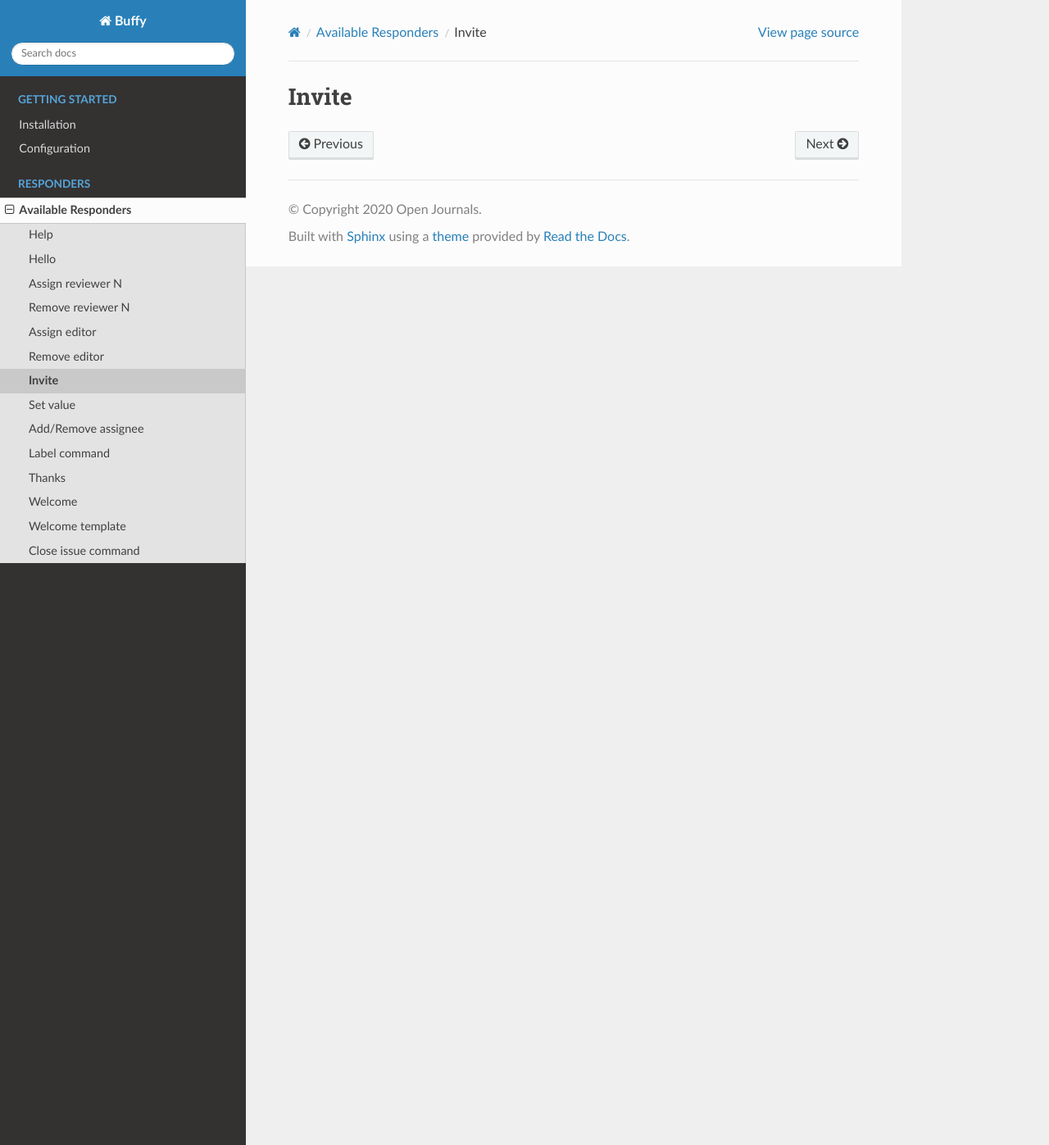
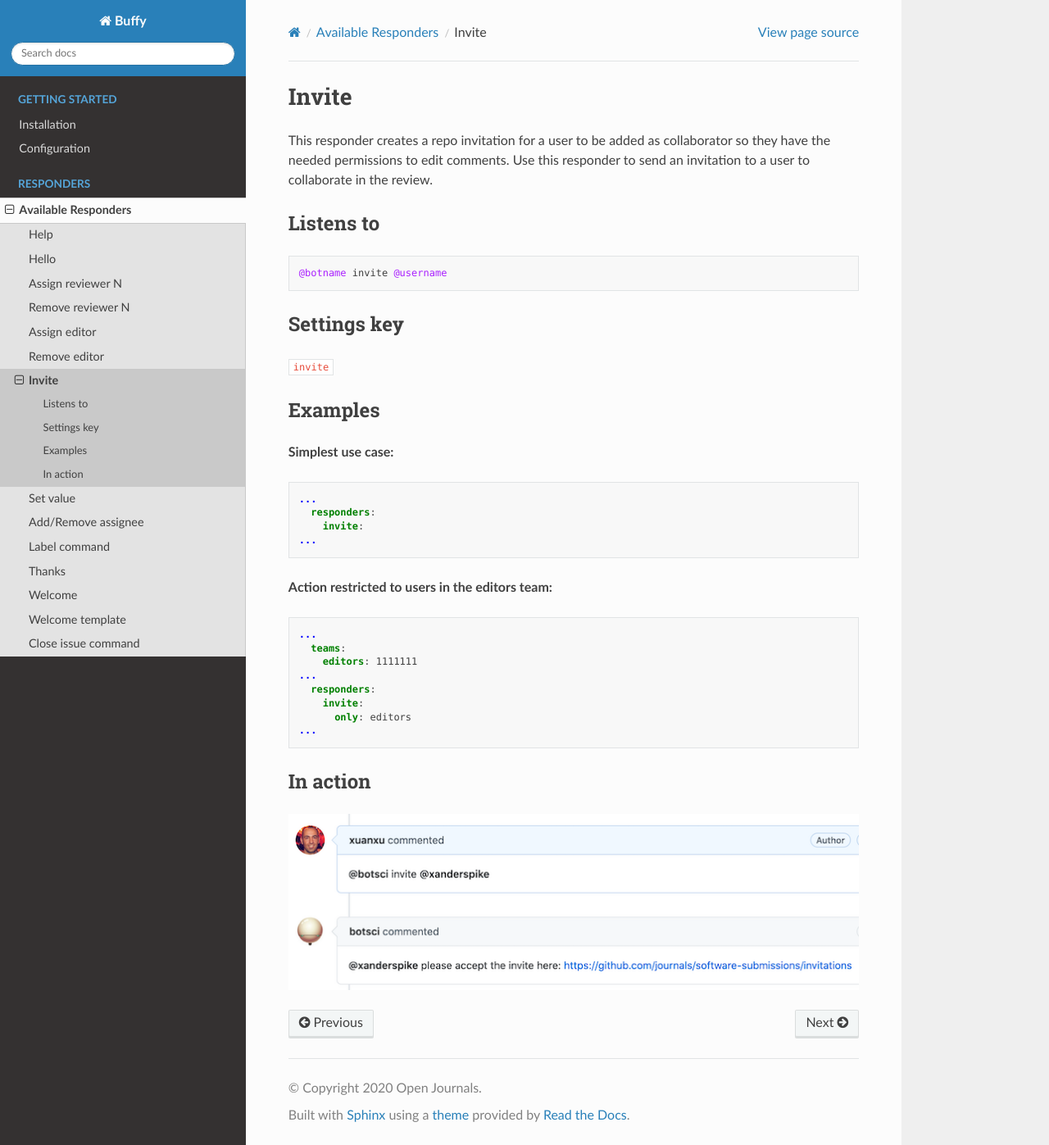
Before and after one commit to openjournals/buffy, a Sphinx documentation site: the page built from docs/responders/invite.md, in a window 1280 px wide and 1397 px high. Shown: the whole window at 82% size. Built offline with Sphinx 7.4.7 and the Read the Docs theme 2.0.0, drawn with Linux system fonts in a browser that asks for light colours.

Commit message:
docs for Invite responder

````diff
--- a/docs/responders/invite.md
+++ b/docs/responders/invite.md
@@ -1,2 +1,40 @@
 Invite
 ======
+
+This responder creates a repo invitation for a user to be added as collaborator so they have the needed permissions to edit comments.
+Use this responder to send an invitation to a user to collaborate in the review.
+
+## Listens to
+
+```
+@botname invite @username
+```
+## Settings key
+
+`invite`
+
+## Examples
+
+**Simplest use case:**
+```yaml
+...
+  responders:
+    invite:
+...
+```
+
+**Action restricted to users in the editors team:**
+```yaml
+...
+  teams:
+    editors: 1111111
+...
+  responders:
+    invite:
+      only: editors
+...
+```
+
+## In action
+
+![](../images/responders/invite.png "Invite responder in action: Invocation")
````
Also changed, not shown: docs/responders/remove_reviewer_n.md (+0 -1 lines), docs/images/responders/invite.png (added).
